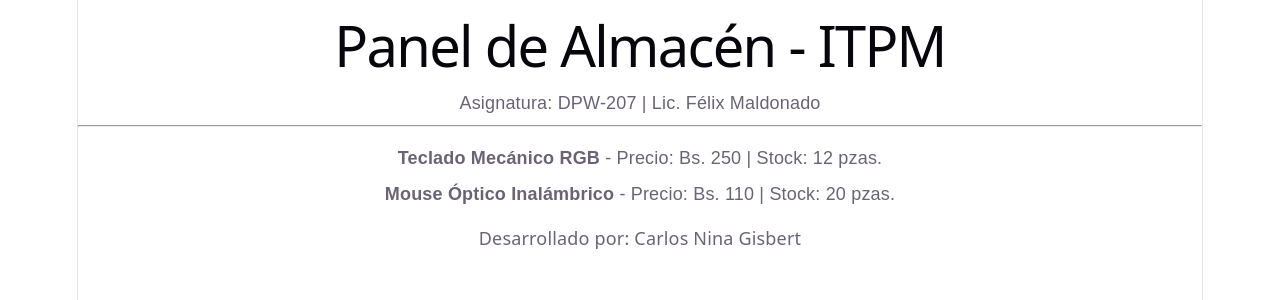
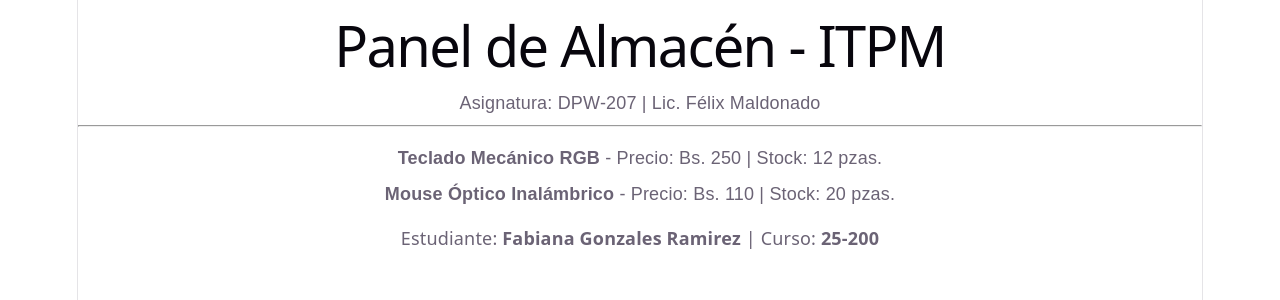
Before and after one commit to carlos-sif/app--vue, a Vue app: page / in a window 1280 px wide. Shown: the top 300 px of the page. Built offline with nearby package versions, Linux system fonts and the light colour scheme.

Commit message:
configuracion

```diff
--- a/src/App.vue
+++ b/src/App.vue
@@ -25,6 +25,6 @@ const listaProductos: Producto[] = [
 </div>
 </div>
 <p class="text-center mt-4">
-  Desarrollado por: Carlos Nina Gisbert
+  Estudiante: <b>Fabiana Gonzales Ramirez</b> | Curso: <b>25-200</b>
 </p>
 </template>
```
